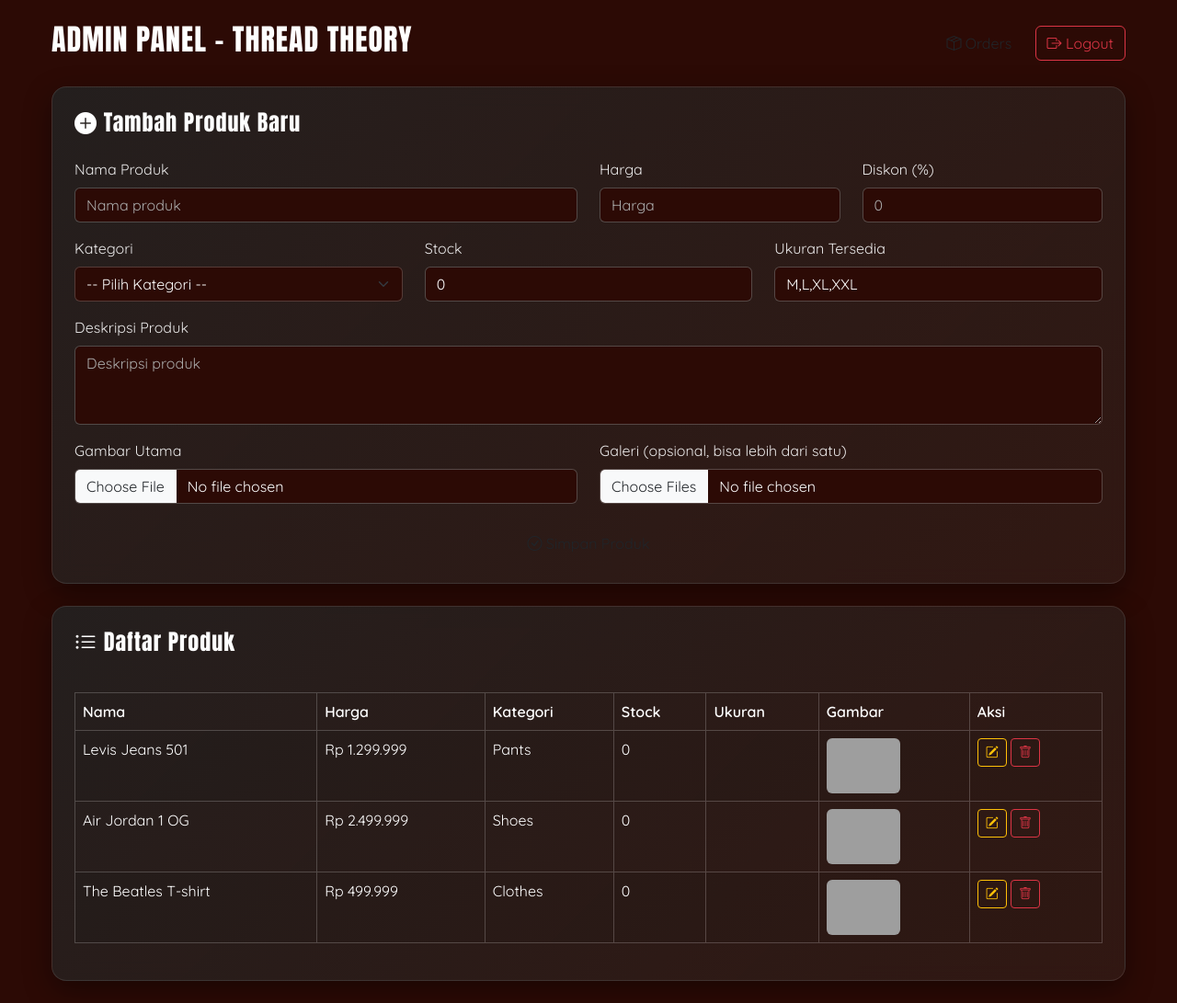
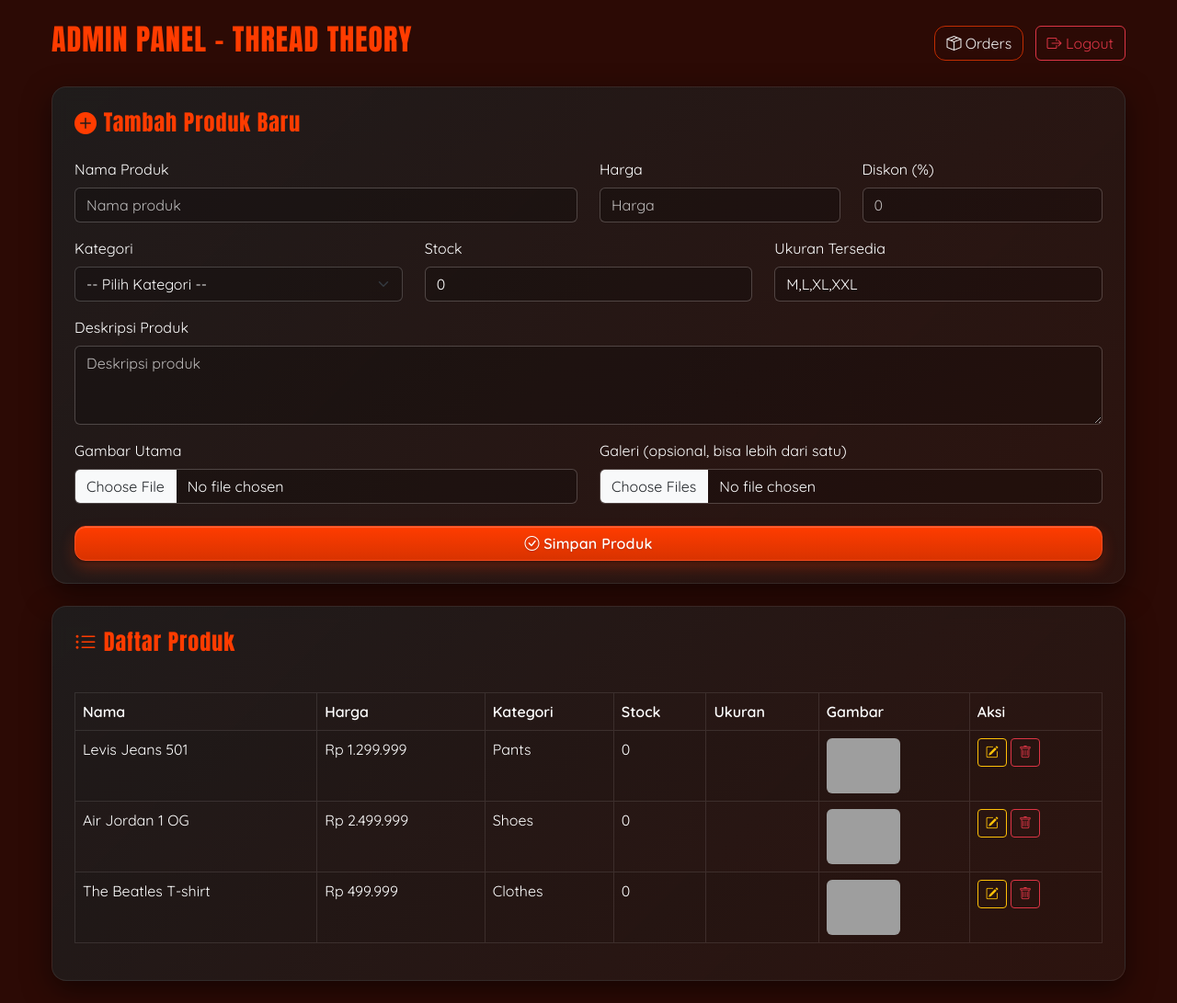
Before and after one commit to HagaDalpintoGinting/HAGA_STORE, a PHP site: page / in a window 1280 px wide. Shown: the whole page at 92% size. Run offline with PHP 8.4, Linux system fonts and the light colour scheme; a user stored in the database is signed in; data comes from the database, SQL or seed files in the repository; data that the repository does not hold is empty; some libraries are stand-ins or nearby versions; grey boxes are pictures that could not be loaded.

Commit message:
style(admin): unify admin theme with public styles; add themed button classes

```diff
--- a/admin/index.php
+++ b/admin/index.php
@@ -45,8 +45,7 @@ if (isset($_POST['simpan'])) {
   <link href="https://cdn.jsdelivr.net/npm/bootstrap@5.3.0/dist/css/bootstrap.min.css" rel="stylesheet">
   <link href="https://cdn.jsdelivr.net/npm/bootstrap-icons@1.10.5/font/bootstrap-icons.css" rel="stylesheet">
   <link href="https://fonts.googleapis.com/css2?family=Anton&family=Quicksand:wght@400;600&display=swap" rel="stylesheet">
-  <link href="../public/theme.css?v=1763094445" rel="stylesheet">
-  <link href="theme.css" rel="stylesheet">
+  <link href="theme.css?v=1763094445" rel="stylesheet">
 </head>
 <body class="p-4">
   <div class="container-fluid">
--- a/admin/theme.css
+++ b/admin/theme.css
@@ -1,44 +1,119 @@
-/* Admin Panel Specific Styles */
+:root {
+  --tt-orange: #ff3c00;
+  --tt-orange-2: #ff6a00;
+  --tt-brown: #5a2d0c;
+  --tt-brown-dark: #3a170a;
+  --tt-white: #ffffff;
+  --tt-green: #28a745;
+  --tt-red: #dc3545;
+  --tt-yellow: #ffc107;
+  --tt-blue: #17a2b8;
+  --tt-dark-bg: #121212;
+}
+
+/* Admin theme: import public styles then apply admin-specific overrides */
+@import url('../public/style/style.css');
+
 body {
   background: #2c0a05;
   font-family: 'Quicksand', sans-serif;
-  color: #fff;
+  color: #eee;
 }
 
+/* Admin-specific visual tweaks and overrides (minimal to keep parity with public theme) */
 .card {
-  background: linear-gradient(135deg, rgba(35, 35, 35, 0.85), rgba(50, 25, 20, 0.9));
+  /* PERBAIKAN: Latar belakang kartu dibuat sedikit lebih gelap dan opacity sedikit dikurangi untuk meningkatkan kontras */
+  background: linear-gradient(135deg, rgba(30, 30, 30, 0.9), rgba(45, 20, 15, 0.95)); /* Warna lebih pekat */
   backdrop-filter: blur(10px);
-  border: 1px solid rgba(255, 255, 255, 0.1);
+  border: 1px solid rgba(255, 255, 255, 0.08); /* Sedikit lebih terlihat */
   border-radius: 16px;
-  box-shadow: 0 10px 30px rgba(0,0,0,0.4);
-  color: #fff;
+  box-shadow: 0 10px 30px rgba(0,0,0,0.5); /* Shadow dibuat lebih gelap */
+  color: inherit;
 }
 
 .form-control, .form-select {
-    background-color:  #2c0a05 !important;
-    border: 1px solid rgba(255,255,255,0.2) !important;
-    color: #fff !important;
+  /* keep admin inputs visually consistent, but don't override global colors */
+  border: 1px solid rgba(255,255,255,0.2) !important; /* Border input lebih terlihat */
+  background-color: rgba(0, 0, 0, 0.2) !important; /* Tambahkan sedikit latar belakang gelap pada input */
+  color: #fff !important;
 }
 
-.form-control::placeholder { color: #aaa !important; }
+.form-control::placeholder { color: rgba(255,255,255,0.7) !important; }
 
 .form-control:focus, .form-select:focus {
-    border-color: var(--tt-orange) !important;
-    box-shadow: 0 0 15px rgba(255, 60, 0, 0.2) !important;
+  border-color: #ff3c00 !important;
+  box-shadow: 0 0 15px rgba(255, 60, 0, 0.25) !important; /* Box shadow dibuat lebih jelas */
 }
 
 h2, h4 {
-    font-family: 'Anton', sans-serif;
-    color: var(--tt-orange);
-    letter-spacing: 1px;
+  font-family: 'Anton', sans-serif;
+  color: #ff3c00;
+  letter-spacing: 1px;
 }
 
-.form-label {
-  color: #eee;
-  opacity: 0.9;
+/* PERBAIKAN: Warna label form dibuat putih penuh dengan opacity 1 agar lebih kontras */
+.form-label { color: #fff; opacity: 1; font-weight: 500; }
+
+/* Themed buttons: copy from public theme for parity */
+.btn-theme {
+  background: linear-gradient(180deg, var(--tt-orange) 0%, #d93300 100%);
+  border: 1px solid #f74a1d;
+  color: var(--tt-white);
+  border-radius: 12px;
+  box-shadow:
+    inset 0 1px 1px rgba(255, 255, 255, 0.25),
+    0 2px 3px rgba(0, 0, 0, 0.3),
+    0 8px 16px rgba(255, 60, 0, 0.25); /* Box shadow sedikit lebih jelas */
+  transition: all .2s ease-in-out;
+  font-weight: 600;
+  letter-spacing: .2px;
+  text-shadow: 0 1px 2px rgba(0,0,0,0.2);
+}
+.btn-theme:hover, .btn-theme:focus {
+  background: linear-gradient(180deg, #ff561f 0%, #e03800 100%);
+  color: var(--tt-white);
+  border-color: #ff6a38;
+  transform: translateY(-2px);
+  box-shadow:
+    inset 0 1px 1px rgba(255, 255, 255, 0.3),
+    0 4px 8px rgba(0, 0, 0, 0.3),
+    0 12px 24px rgba(255, 60, 0, 0.35); /* Box shadow sedikit lebih jelas */
+}
+.btn-theme:active {
+  transform: translateY(0);
+  background: linear-gradient(180deg, #e03800 0%, #d93300 100%);
+  box-shadow:
+    inset 0 2px 4px rgba(0, 0, 0, 0.2),
+    0 1px 2px rgba(0, 0, 0, 0.3);
+  filter: brightness(.95);
 }
 
-/* Perjelas semua teks di dalam card (detail order, label, dsb.) */
+.btn-outline-theme {
+  background: transparent;
+  color: #f0f0f0;
+  border: 1.5px solid rgba(255, 60, 0, 0.7);
+  border-radius: 12px;
+  transition: all .2s ease-in-out;
+  box-shadow: 0 0 0 rgba(255,60,0,0.1);
+  backdrop-filter: blur(2px);
+  font-weight: 500;
+}
+.btn-outline-theme:hover, .btn-outline-theme:focus {
+  color: var(--tt-white);
+  background: rgba(255, 60, 0, 0.15);
+  border-color: var(--tt-orange);
+  transform: translateY(-1px);
+  box-shadow: 0 8px 20px rgba(255,60,0,0.25); /* Box shadow sedikit lebih jelas */
+}
+.btn-outline-theme:active {
+  transform: translateY(0);
+  background: rgba(255, 60, 0, 0.1);
+  border-color: var(--tt-orange);
+  box-shadow: none;
+  filter: brightness(.95);
+}
+
+/* Ensure readable text inside cards */
 .card p,
 .card span,
 .card small,
@@ -52,44 +127,29 @@ h2, h4 {
 }
 
 .form-select option {
-  background: var(--tt-brown-dark, #3a170a);
+  background: #1e1e1e;
   color: #fff;
 }
 
 .table {
-    --bs-table-bg: transparent;
-    --bs-table-border-color: rgba(255,255,255,0.2);
-    --bs-table-color: #fff;
+  --bs-table-bg: transparent;
+  --bs-table-border-color: rgba(255,255,255,0.1); /* Border table sedikit lebih terlihat */
+  --bs-table-color: #fff;
 }
 
 .table-striped > tbody > tr:nth-of-type(odd) > * {
-    --bs-table-accent-bg: rgba(255, 255, 255, 0.04);
+  --bs-table-accent-bg: rgba(255, 255, 255, 0.04); /* Striping lebih terlihat */
 }
 
-thead {
-    color: var(--tt-orange);
-}
+thead { color: #ff3c00; }
 
-/* Pastikan teks tabel selalu putih dan tidak berubah saat hover */
 .table tr td,
-.table tr th {
-  color: #fff !important;
-}
+.table tr th { color: #fff !important; }
 
-/* Hilangkan efek hover pada teks tabel */
-.table-hover tbody tr:hover td,
-.table-hover tbody tr:hover th {
-  color: #fff !important;
-}
+.table-hover tbody tr:hover > * { background-color: rgba(255,255,255,0.06) !important; } /* Hover lebih terlihat */
 
-/* Tambah sedikit highlight pada baris hover agar teks lebih terbaca */
-.table-hover tbody tr:hover > * {
-    background-color: rgba(255, 255, 255, 0.06) !important;
-}
-
-/* Orders page specific additions (moved from admin/orders.php) */
+/* Orders page additions */
 .container-fluid { padding-left: 2rem; padding-right: 2rem; }
-
 .badge.bg-info { background-color: #ff3c00 !important; color: #fff; }
 
 @media (max-width: 991px) {
@@ -110,3 +170,12 @@ thead {
   .card { padding: 0.5rem !important; }
   .table th, .table td { font-size: 0.9rem; padding: 0.35rem; }
 }
+
+/* Responsive helpers (kept minimal; base behaviors come from imported public style) */
+.img-fluid, img { max-width: 100%; height: auto; display: block; }
+.table-responsive { overflow-x: auto; -webkit-overflow-scrolling: touch; }
+
+@media (max-width: 576px) {
+  .btn, .form-control, .form-select { width: 100%; }
+  .container-fluid { padding-left: 0.5rem; padding-right: 0.5rem; }
+}
--- a/public/cart.php
+++ b/public/cart.php
@@ -50,7 +50,7 @@ if (!empty($_SESSION['cart'])) {
   <link href="https://cdn.jsdelivr.net/npm/bootstrap@5.3.0/dist/css/bootstrap.min.css" rel="stylesheet">
   <link href="https://cdn.jsdelivr.net/npm/bootstrap-icons@1.10.5/font/bootstrap-icons.css" rel="stylesheet">
   <link href="https://fonts.googleapis.com/css2?family=Anton&family=Quicksand:wght@400;600&display=swap" rel="stylesheet">
-  <link href="theme.css?v=1763094445" rel="stylesheet">
+  <link href="style/theme.css?v=1763094445" rel="stylesheet">
   <link href="style/style.css?v=1763094445" rel="stylesheet">
 </head>
 <body class="cart-page" style="padding-top: 2rem; padding-bottom: 2rem;">
--- a/public/checkout.php
+++ b/public/checkout.php
@@ -85,7 +85,7 @@ if ($_SERVER['REQUEST_METHOD'] === 'POST' && isset($_POST['place_order'])) {
   <link href="https://cdn.jsdelivr.net/npm/bootstrap@5.3.0/dist/css/bootstrap.min.css" rel="stylesheet">
   <link href="https://cdn.jsdelivr.net/npm/bootstrap-icons@1.10.5/font/bootstrap-icons.css" rel="stylesheet">
   <link href="https://fonts.googleapis.com/css2?family=Anton&family=Quicksand:wght@400;600&display=swap" rel="stylesheet">
-  <link href="theme.css?v=1763094445" rel="stylesheet">
+  <link href="style/theme.css?v=1763094445" rel="stylesheet">
   <link href="style/style.css?v=1763094445" rel="stylesheet">
 </head>
 <body class="checkout-page" style="padding-top: 2rem; padding-bottom: 2rem;">
--- a/public/detail.php
+++ b/public/detail.php
@@ -59,7 +59,7 @@ if (isset($_SESSION['user_id'])) {
   <link href="https://cdn.jsdelivr.net/npm/bootstrap@5.3.0/dist/css/bootstrap.min.css" rel="stylesheet">
   <link href="https://cdn.jsdelivr.net/npm/bootstrap-icons@1.10.5/font/bootstrap-icons.css" rel="stylesheet">
   <link href="https://fonts.googleapis.com/css2?family=Anton&family=Quicksand:wght@400;600&display=swap" rel="stylesheet">
-  <link href="theme.css?v=1763094445" rel="stylesheet">
+  <link href="style/theme.css?v=1763094445" rel="stylesheet">
   <link href="style/style.css?v=1763094445" rel="stylesheet">
 </head>
 <body style="padding-top: 2rem; padding-bottom: 2rem;">
--- a/public/forgot.php
+++ b/public/forgot.php
@@ -65,7 +65,7 @@ if ($_SERVER['REQUEST_METHOD'] === 'POST') {
   <link href="https://cdn.jsdelivr.net/npm/bootstrap@5.3.0/dist/css/bootstrap.min.css" rel="stylesheet">
   <link href="https://cdn.jsdelivr.net/npm/bootstrap-icons@1.10.5/font/bootstrap-icons.css" rel="stylesheet">
   <link href="https://fonts.googleapis.com/css2?family=Anton&family=Quicksand:wght@400;600&display=swap" rel="stylesheet">
-  <link href="theme.css?v=1763094445" rel="stylesheet">
+  <link href="style/theme.css?v=1763094445" rel="stylesheet">
   <link href="style/style.css?v=1763094445" rel="stylesheet">
 </head>
 <body class="forgot-page">
--- a/public/login.php
+++ b/public/login.php
@@ -56,7 +56,7 @@ if ($_SERVER['REQUEST_METHOD'] === 'POST') {
   <link href="https://cdn.jsdelivr.net/npm/bootstrap@5.3.0/dist/css/bootstrap.min.css" rel="stylesheet">
   <link href="https://cdn.jsdelivr.net/npm/bootstrap-icons@1.10.5/font/bootstrap-icons.css" rel="stylesheet">
   <link href="https://fonts.googleapis.com/css2?family=Anton&family=Quicksand:wght@400;600&display=swap" rel="stylesheet">
-  <link href="theme.css?v=1763094445" rel="stylesheet">
+  <link href="style/theme.css?v=1763094445" rel="stylesheet">
   <link href="style/style.css?v=1763094445" rel="stylesheet">
 </head>
 <body class="login-page">
--- a/public/orders.php
+++ b/public/orders.php
@@ -49,7 +49,7 @@ function rupiah($n){ return 'Rp '.number_format((int)$n,0,',','.'); }
   <link href="https://cdn.jsdelivr.net/npm/bootstrap@5.3.0/dist/css/bootstrap.min.css" rel="stylesheet">
   <link href="https://cdn.jsdelivr.net/npm/bootstrap-icons@1.10.5/font/bootstrap-icons.css" rel="stylesheet">
   <link href="https://fonts.googleapis.com/css2?family=Anton&family=Quicksand:wght@400;600&display=swap" rel="stylesheet">
-  <link href="theme.css?v=1763094445" rel="stylesheet">
+  <link href="style/theme.css?v=1763094445" rel="stylesheet">
   <link href="style/style.css?v=1763094445" rel="stylesheet">
 </head>
 <body class="orders-page" style="padding-top: 2rem; padding-bottom: 2rem;">
--- a/public/profile.php
+++ b/public/profile.php
@@ -223,7 +223,7 @@ if (!$info) { $err = $err ?: 'Data profil tidak ditemukan.'; }
   <link href="https://cdn.jsdelivr.net/npm/bootstrap@5.3.0/dist/css/bootstrap.min.css" rel="stylesheet">
   <link href="https://cdn.jsdelivr.net/npm/bootstrap-icons@1.10.5/font/bootstrap-icons.css" rel="stylesheet">
   <link href="https://fonts.googleapis.com/css2?family=Anton&family=Quicksand:wght@400;600&display=swap" rel="stylesheet">
-  <link href="theme.css?v=1763094445" rel="stylesheet">
+  <link href="style/theme.css?v=1763094445" rel="stylesheet">
   <link href="style/style.css?v=1763094445" rel="stylesheet">
 </head>
 <body class="profile-page" style="padding-top: 2rem; padding-bottom: 2rem;">
--- a/public/register.php
+++ b/public/register.php
@@ -67,7 +67,7 @@ if ($_SERVER['REQUEST_METHOD'] === 'POST') {
   <link href="https://cdn.jsdelivr.net/npm/bootstrap@5.3.0/dist/css/bootstrap.min.css" rel="stylesheet">
   <link href="https://cdn.jsdelivr.net/npm/bootstrap-icons@1.10.5/font/bootstrap-icons.css" rel="stylesheet">
   <link href="https://fonts.googleapis.com/css2?family=Anton&family=Quicksand:wght@400;600&display=swap" rel="stylesheet">
-  <link href="theme.css?v=1763094445" rel="stylesheet">
+  <link href="style/theme.css?v=1763094445" rel="stylesheet">
   <link href="style/style.css?v=1763094445" rel="stylesheet">
 </head>
 <body class="register-page">
--- a/public/wishlist.php
+++ b/public/wishlist.php
@@ -22,7 +22,7 @@ while($row = mysqli_fetch_assoc($res)) { $items[] = $row; }
   <link href="https://cdn.jsdelivr.net/npm/bootstrap@5.3.0/dist/css/bootstrap.min.css" rel="stylesheet">
   <link href="https://cdn.jsdelivr.net/npm/bootstrap-icons@1.10.5/font/bootstrap-icons.css" rel="stylesheet">
   <link href="https://fonts.googleapis.com/css2?family=Anton&family=Quicksand:wght@400;600&display=swap" rel="stylesheet">
-  <link href="theme.css?v=1763094445" rel="stylesheet">
+  <link href="style/theme.css?v=1763094445" rel="stylesheet">
   <link href="style/style.css?v=1763094445" rel="stylesheet">
 </head>
 <body class="wishlist-page">
```
Also changed, not shown: public/style/style.css (+23 -2 lines).
